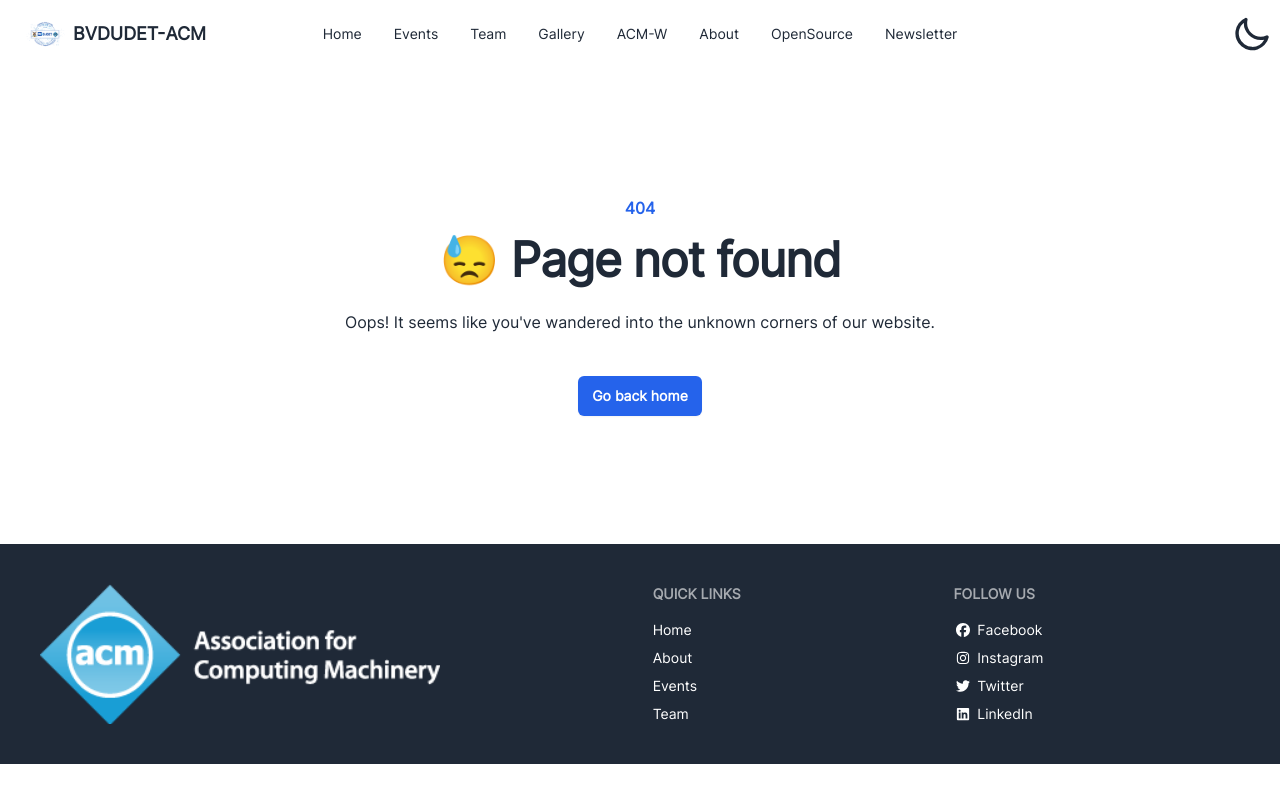
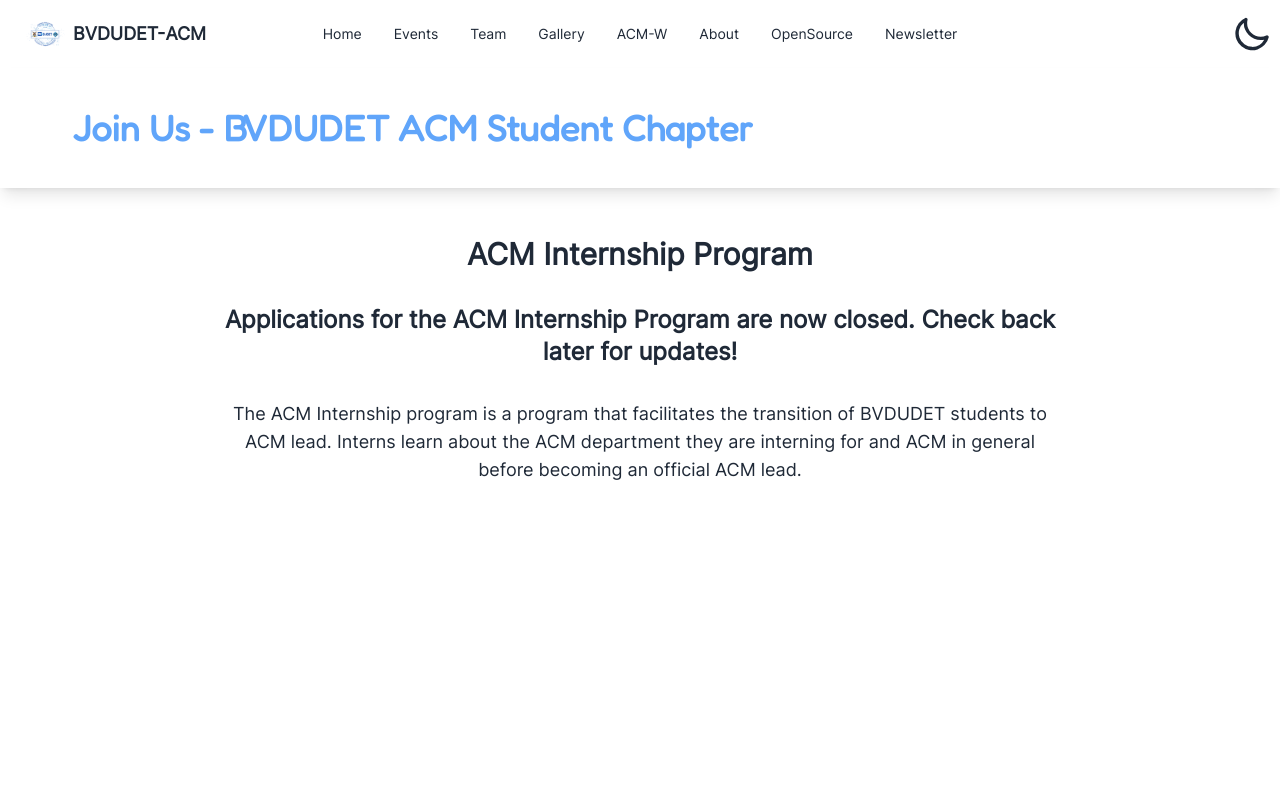
Before and after one commit to BVDUDET-ACM-Student-Chapter/BVDUDET-ACM-Website, a React (Create React App) app: page /join-us in a window 1280 px wide. Shown: the top 800 px of the page. Built offline with nearby package versions, Linux system fonts and the light colour scheme.

Commit message:
Added Join Us page

```diff
--- a/src/App.js
+++ b/src/App.js
@@ -12,6 +12,7 @@
 import Events from "./pages/events/page";
 import Gallery from "./pages/gallery/page";
 import About from "./pages/about/page";
+import JoinUs from "./pages/join-us/page";
 import NotFound from "./pages/NotFound";
 
 import { firebaseConfig } from "./firebase";
@@ -34,6 +35,7 @@
         <Route path="events" element={<Events />} />
         <Route path="gallery" element={<Gallery />} />
         <Route path="about" element={<About />} />
+        <Route path="join-us" element={<JoinUs />} />
         <Route path="*" element={<NotFound />} />
       </Routes>
       <Footer />
--- /dev/null
+++ b/src/pages/join-us/page.js
@@ -0,0 +1,37 @@
+import React from "react";
+import { Helmet } from "react-helmet";
+
+const JoinUs = () => {
+  return (
+    <>
+      <Helmet>
+        <title>ACM Join Us | Bharati Vidyapeeth ACM Student Chapter</title>
+      </Helmet>
+      <div className="p-10 shadow-inner shadow-lg">
+        <span
+          className="text-blue-400 text-2xl md:text-4xl font-bold md:pl-8"
+          style={{ fontFamily: "Fredoka" }}
+        >
+          Join Us - BVDUDET ACM Student Chapter
+        </span>
+      </div>
+      <div className="container-fluid lg:px-28 mt-12">
+        <div className=" w-4/5 h-screen mx-auto text-center ">
+          <h1 className="text-3xl font-extrabold">ACM Internship Program</h1>
+          <h2 className="text-2xl my-8 font-extrabold">
+            Applications for the ACM Internship Program are now closed. Check
+            back later for updates!
+          </h2>
+          <p className="text-lg mt-4">
+            The ACM Internship program is a program that facilitates the
+            transition of BVDUDET students to ACM lead. Interns learn about the
+            ACM department they are interning for and ACM in general before
+            becoming an official ACM lead.
+          </p>
+        </div>
+      </div>
+    </>
+  );
+};
+
+export default JoinUs;
```
